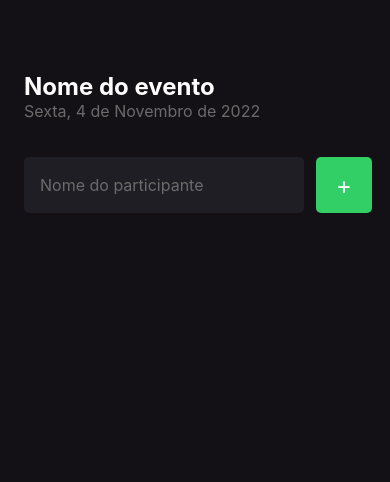
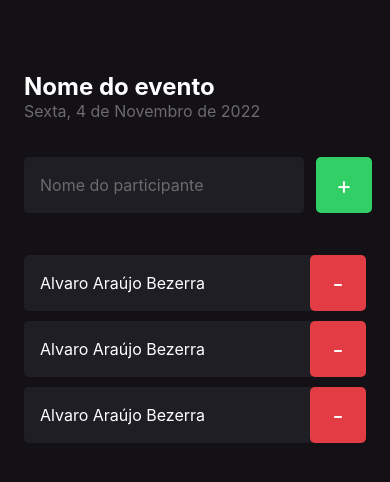
Before and after one commit to alvaro-unifor/imhere, a React Native app: screen / in a window 390 px wide. Shown: the top 482 px of the page. Built offline with nearby package versions, Linux system fonts and the light colour scheme.

Commit message:
Primeiro componente

```diff
--- /dev/null
+++ b/src/components/Participant/index.tsx
@@ -0,0 +1,19 @@
+import { View, Text, TouchableOpacity } from 'react-native';
+
+import { styles } from './styles';
+
+export function Participant() {
+    return (
+        <View style={styles.container}>
+            <Text style={styles.name}>
+                Alvaro Araújo Bezerra
+            </Text>
+
+            <TouchableOpacity style={styles.button}>
+                      <Text style={styles.buttonText}>
+                        -
+                      </Text>
+            </TouchableOpacity>
+        </View>
+    )
+}
--- /dev/null
+++ b/src/components/Participant/styles.ts
@@ -0,0 +1,32 @@
+import { StyleSheet } from "react-native";
+
+export const styles = StyleSheet.create({
+    container: {
+        width: '100%',
+        backgroundColor: '#1F1E25',
+        flexDirection: 'row',
+        borderRadius: 5,
+        alignItems: 'center',
+        marginBottom: 10,
+
+    },
+    name: {
+        color: '#FFFFFF',
+        flex: 1,
+        fontSize: 16,
+        marginLeft: 16
+    },
+    buttonText: {
+        color: '#FFFFFF',
+        fontSize: 24
+      },
+      button: {
+        width: 56,
+        height: 56,
+        borderRadius: 5,
+        backgroundColor: '#E23C44',
+        alignItems: 'center',
+        justifyContent: 'center'
+      },
+
+});
--- a/src/screens/Home/index.tsx
+++ b/src/screens/Home/index.tsx
@@ -1,6 +1,11 @@
+import React from 'react';
 import { Text, View, TextInput, TouchableOpacity } from 'react-native';
 
+import { Participant } from '../../components/Participant';
+
 import { styles } from './styles';
+
+
 
 export function Home() {
 
@@ -30,6 +35,11 @@
           </Text>
         </TouchableOpacity>
       </View>
+
+      <Participant />
+      <Participant />
+      <Participant />
+
     </View>
   );
 }
```
